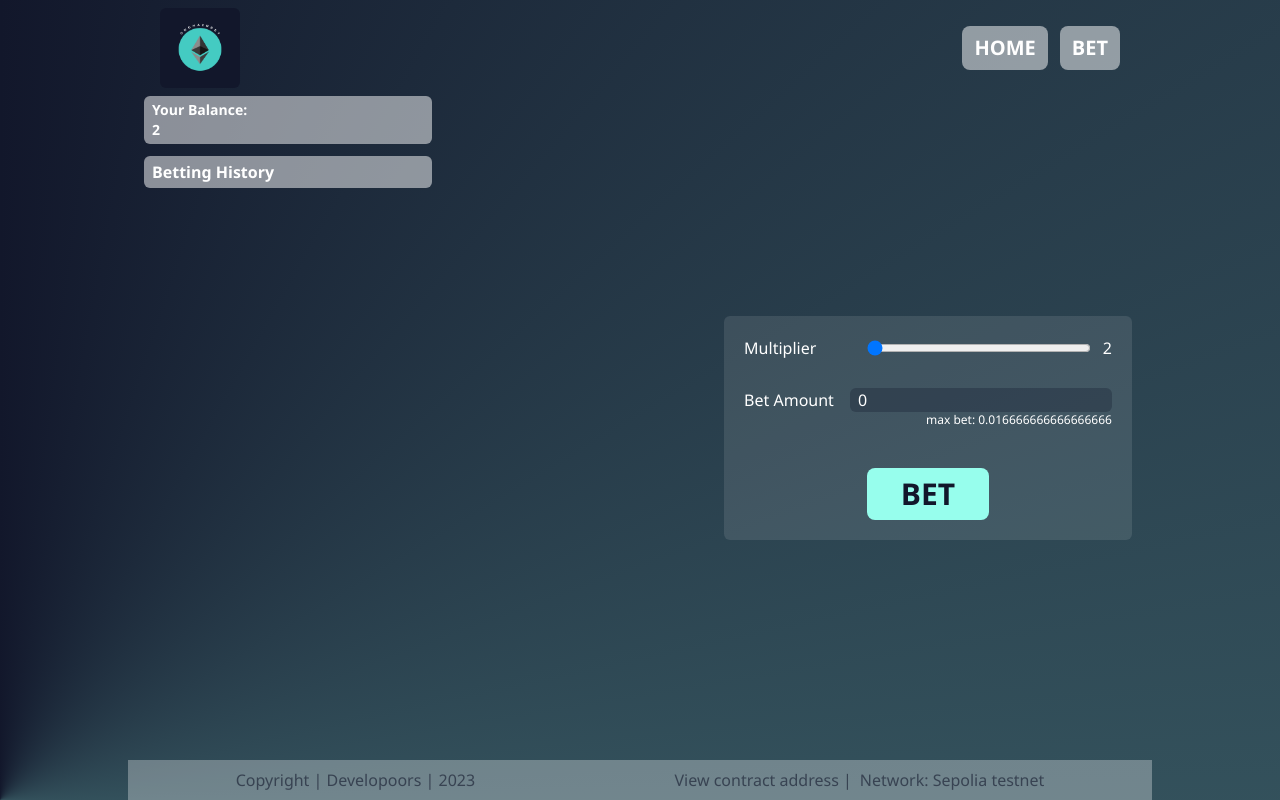
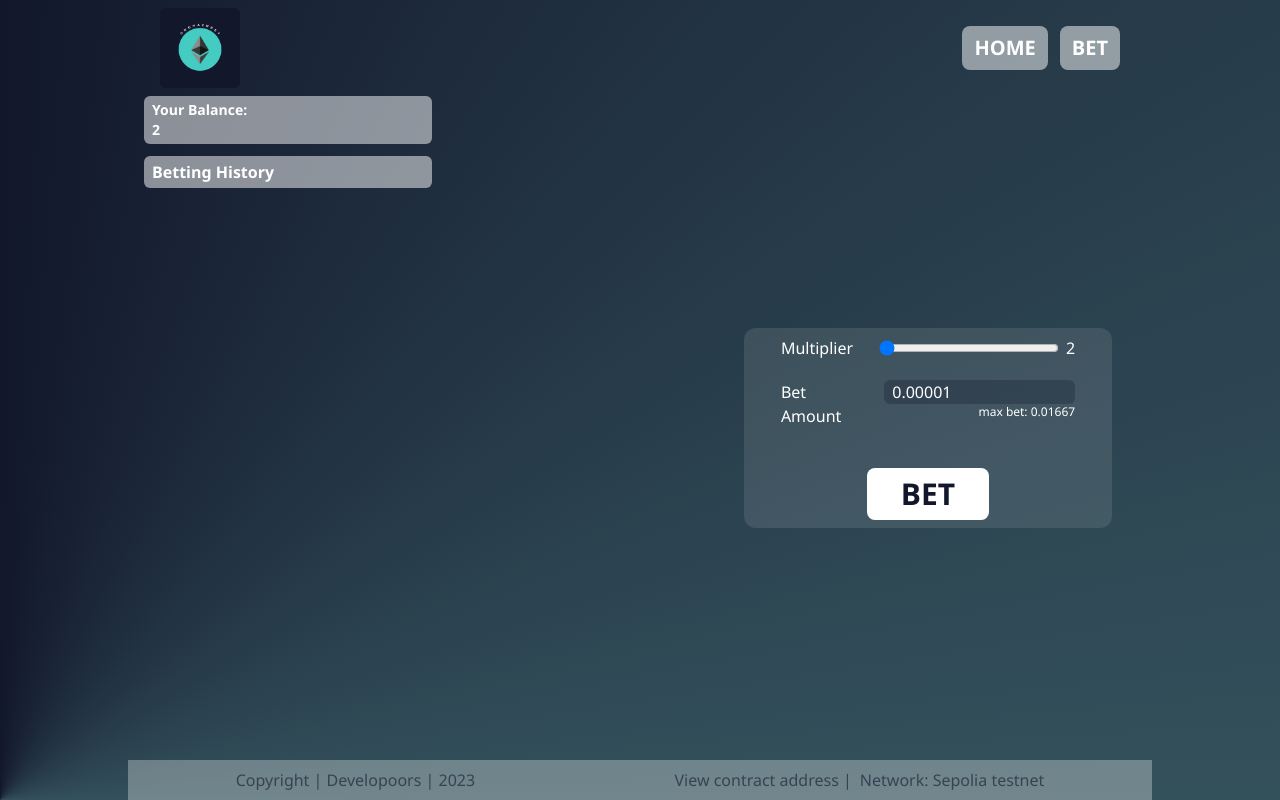
Before and after one commit to Jarjarsson/onchainbet, a Next.js app: page /demo in a window 1280 px wide. Shown: the top 800 px of the page. Built offline with nearby package versions, Linux system fonts and the light colour scheme.

Commit message:
fix: styling

```diff
--- a/app/component/BettingForm.tsx
+++ b/app/component/BettingForm.tsx
@@ -7,19 +7,19 @@ type Props = {
 
 const BettingForm = ({ handleBet, maxAmount }: Props) => {
   const [multiplier, setMultiplier] = useState(2);
-  const [amount, setAmount] = useState(0);
+  const [amount, setAmount] = useState(0.00001);
   return (
     <form
+      className="flex flex-col text-cc3 gap-10 items-center py-2 bg-cc3/10 rounded-xl justify-center"
       onSubmit={e => {
         e.preventDefault();
         handleBet(multiplier, amount);
       }}
-      className="flex flex-col text-cc3 gap-10 items-center p-5 bg-cc3/10 rounded-md"
     >
-      <div className="flex flex-col gap-7">
+      <div className="flex flex-col gap-5 w-4/5">
         <div className="flex gap-4 justify-between">
           <label htmlFor="multiplierRange">Multiplier </label>
-          <div className="flex  w-4/6 justify-between">
+          <div className="flex w-4/6 justify-between">
             <input
               id="multiplierRange"
               type="range"
@@ -37,22 +37,22 @@ const BettingForm = ({ handleBet, maxAmount }: Props) => {
           <label htmlFor="betAmount">Bet Amount</label>
           <div className="flex flex-col items-end w-4/6 ">
             <input
-              className="text-cc3 bg-cc1/30 border-none px-2 rounded-md "
+              className="text-cc3 bg-cc1/30 border-none px-2 rounded-md w-full "
               id="betAmount"
               required
               value={amount}
               onChange={e => setAmount(Number(e.target.value))}
               type="number"
-              step={0.000000001}
-              min={0.000000001}
+              step={0.00001}
+              min={0.00001}
               max={maxAmount}
             />
-            <p className="text-xs">{`max bet: ${maxAmount}`}</p>
+            <p className="text-xs">{`max bet: ${maxAmount.toFixed(5)}`}</p>
           </div>
         </div>
       </div>
 
-      <button className="text-3xl bg-cc2 text-cc1 p-2 rounded-lg hover:bg-cc2/50 w-1/3 font-bold">
+      <button className="text-3xl bg-cc3 text-cc1 p-2 rounded-lg hover:bg-cc2/50 w-1/3 font-bold">
         BET
       </button>
     </form>
```
